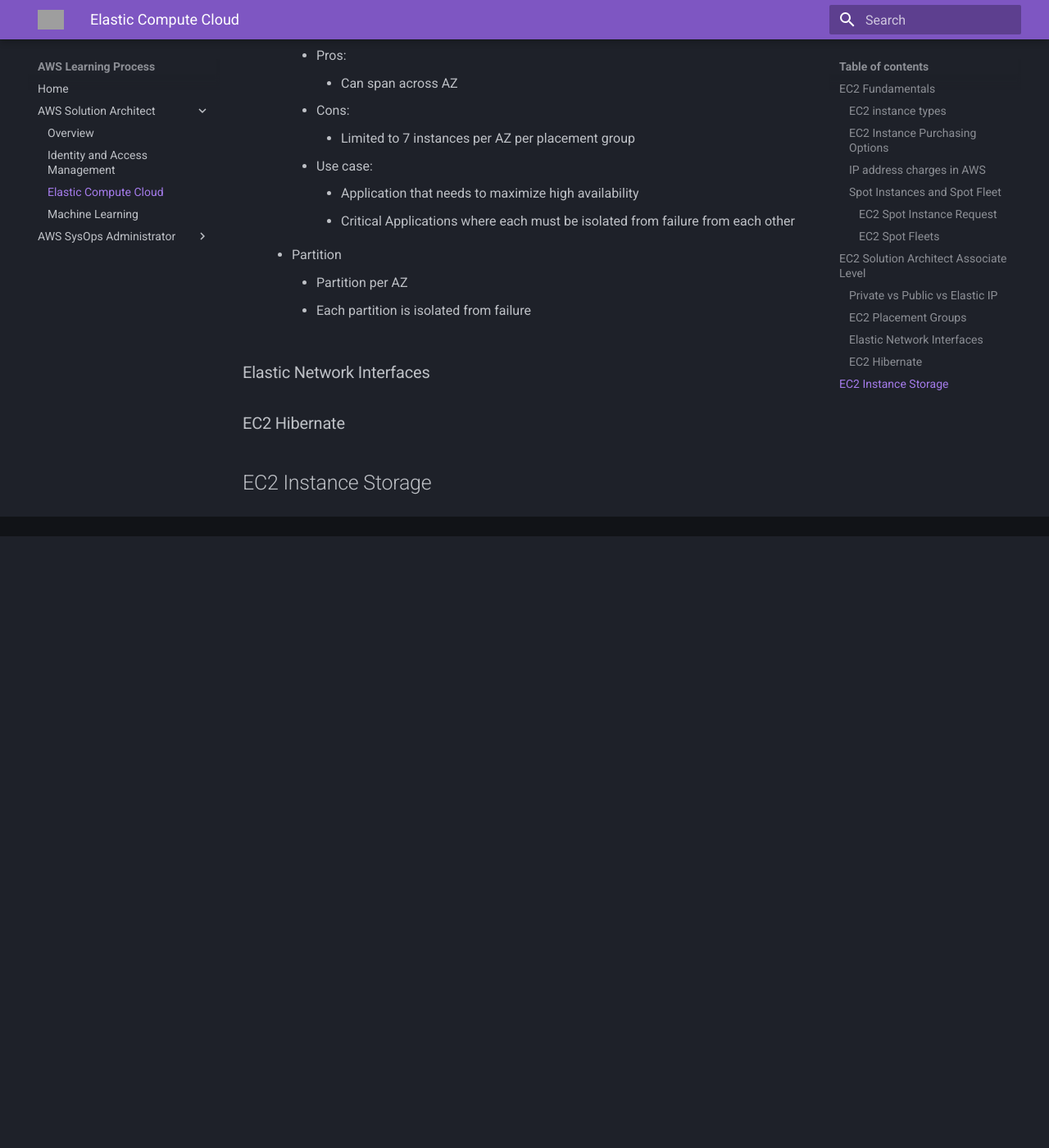
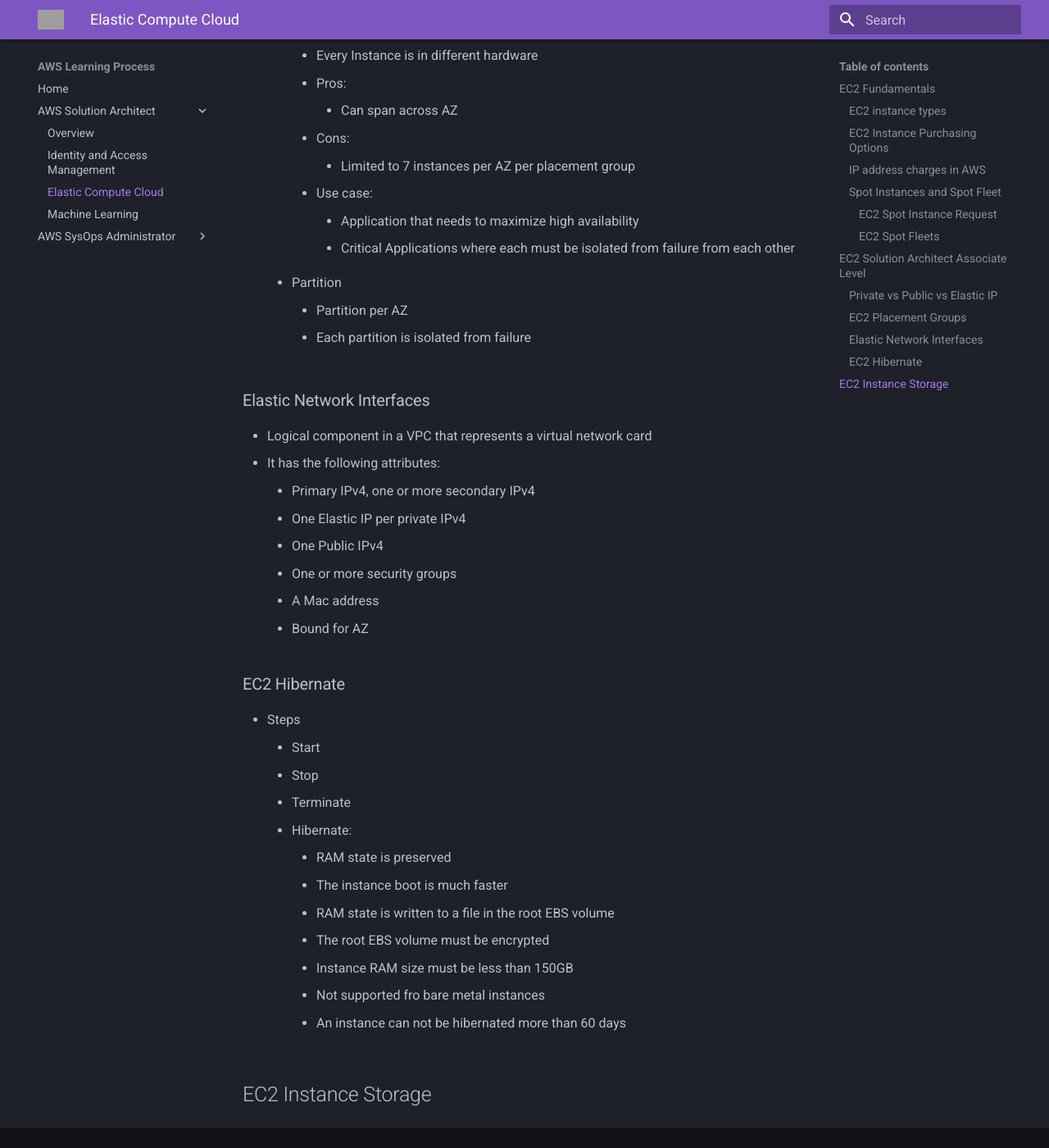
Before and after one commit to janobourian/aws, an MkDocs documentation site: the page built from docs/solution_architect/ec2.md, in a window 1280 px wide and 1400 px high, scrolled down 7904 px. Shown: the whole window at 82% size. Built offline with MkDocs 1.6.1 and Material for MkDocs 9.7.7, drawn with Linux system fonts in a browser that asks for light colours; before the commit the page ends 8558 px from its top, so only the background shows below that; some of the changed text lies outside the part shown; grey boxes are pictures that could not be loaded.

Commit message:
add: information about placement groups, ips and eni

```diff
--- a/docs/solution_architect/ec2.md
+++ b/docs/solution_architect/ec2.md
@@ -237,6 +237,7 @@ echo "<h1>Hello world from $(hostname -f)</h1>" > /var/www/html/index.html
 
 ### EC2 Placement Groups
 
+* How your EC2 instances will be placed
 * Strategies
     * Cluster
         * All instances are in the same AZ
@@ -263,6 +264,28 @@ echo "<h1>Hello world from $(hostname -f)</h1>" > /var/www/html/index.html
 
 ### Elastic Network Interfaces
 
+* Logical component in a VPC that represents a virtual network card
+* It has the following attributes:
+    * Primary IPv4, one or more secondary IPv4
+    * One Elastic IP per private IPv4
+    * One Public IPv4
+    * One or more security groups
+    * A Mac address
+    * Bound for AZ
+
 ### EC2 Hibernate
 
+* Steps
+    * Start
+    * Stop
+    * Terminate
+    * Hibernate:
+        * RAM state is preserved
+        * The instance boot is much faster
+        * RAM state is written to a file in the root EBS volume
+        * The root EBS volume must be encrypted
+        * Instance RAM size must be less than 150GB
+        * Not supported fro bare metal instances
+        * An instance can not be hibernated more than 60 days
+
 ## EC2 Instance Storage
```
